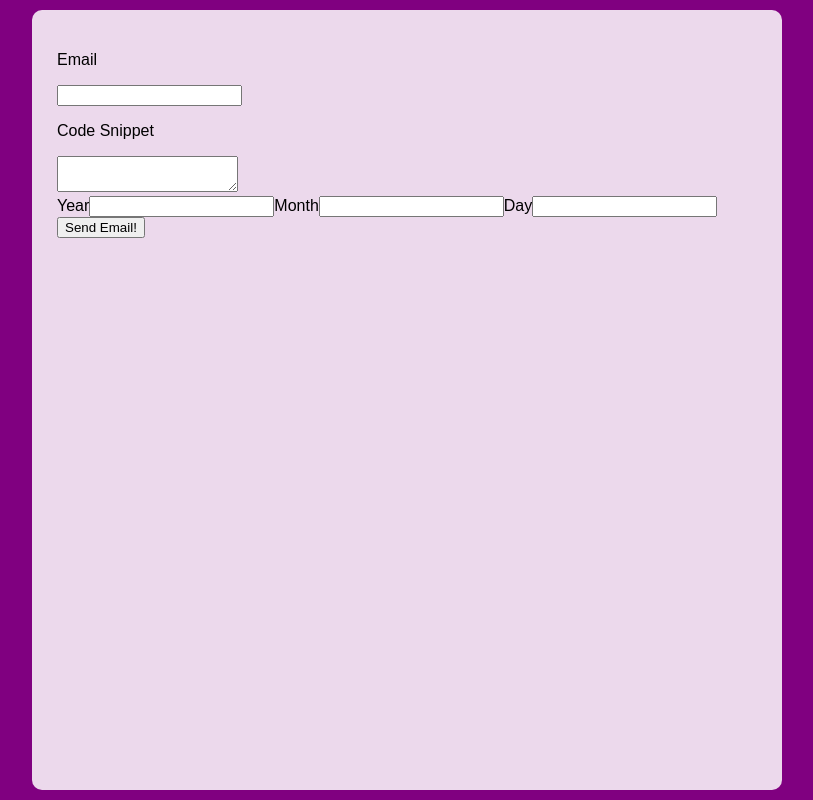
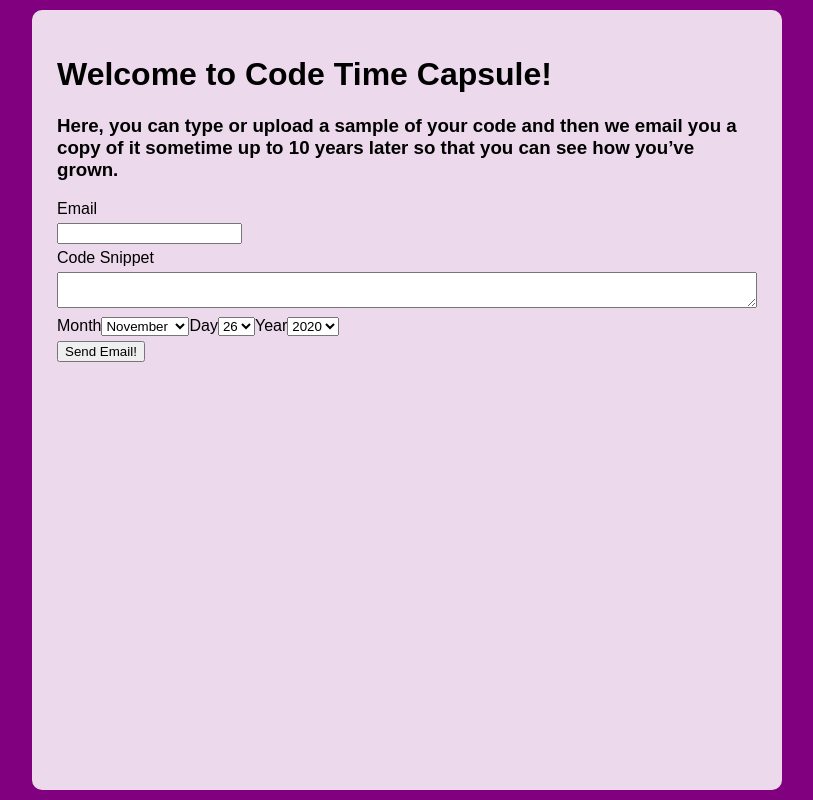
Before and after one commit to LiemKN/project_2_client, a React (Create React App) app: page / in a window 1280 px wide. Shown: the whole page, without its empty margins (233-1046 px from the left). Built offline with nearby package versions, Linux system fonts and the light colour scheme.

Commit message:
added Thanks.js for modularity

```diff
--- a/src/App.css
+++ b/src/App.css
@@ -1,9 +1,8 @@
-.App {
+.emailform-root {
   background-color: purple;
   height: 100vh;
   display: flex;
   flex-direction: row;
-  flex-grow: 1;
   justify-content: center;
 }
 
@@ -18,6 +17,15 @@
   font-family: 'Source Sans Pro', sans-serif;
 }
 
-.lefter, .righter {
-  flex-basis: 200px;
+.email-input > p, .code-input > p {
+  margin: 5px 0;
 }
+
+textarea {
+  width: 100%;
+  box-sizing: border-box;
+}
+
+.send-date {
+  margin: 5px 0;
+}
--- a/src/App.js
+++ b/src/App.js
@@ -1,22 +1,17 @@
 import React from 'react';
 import './App.css';
+import { useSelector } from 'react-redux';
 import { Emailform } from './Emailform';
-import { useDispatch } from 'react-redux';
-import { sendEmail } from './actions';
 
 function App() {
-  const dispatch = useDispatch();
 
-  const send = () => {
-    dispatch(sendEmail());
-  }
+  const emailToDisplay = useSelector(state => state.emailToDisplay);
 
   return (
-    <div className="App">
+    <div className="emailform-root">
       <aside className="lefter"></aside>
       <div className="chester">
-        <Emailform />
-        <button onClick={send}>Send Email!</button>
+        <Emailform emailToDisplay={emailToDisplay} />
       </div>
       <aside className="righter"></aside>
     </div>
--- a/src/Emailform.js
+++ b/src/Emailform.js
@@ -1,26 +1,110 @@
-import React from 'react';
+import React, { useState } from 'react';
+import { useDispatch } from 'react-redux';
+import { sendEmail } from './actions';
+import { Thanks } from './Thanks';
+
+const date = new Date();
+const year = date.getFullYear();
+const month = date.getMonth() + 1;
+const day = date.getDate();
 
 export function Emailform(props) {
-  const emailform = props.emailform;
+  const emailToDisplay = props.emailToDisplay;
+  const dispatch = useDispatch();
+  const [send_year, setYear] = useState();
+  const [send_month, setMonth] = useState();
+  const [send_day, setDay] = useState();
+  const [email_address, setEmail] = useState();
+  const [code_content, setCode] = useState();
 
+  const onSend = () => {
+    dispatch(sendEmail(send_year, send_month, send_day, email_address, code_content));
+  }
+
+  if (emailToDisplay.isFinished) {
+    return (
+      <Thanks email={emailToDisplay} />
+    );
+  } else {
     return (
       <div className="emailform">
-      <div>
+        <h1>Welcome to Code Time Capsule!</h1>
+        <h3>Here, you can type or upload a sample of your code and then we email you a copy of it sometime up to 10 years later so that you can see how you’ve grown. </h3>
+        <div className="email-input">
           <p>Email</p>
-        <input type="text" />
+          <input type="text" onChange={e => { String(setEmail(e.target.value)) }} />
         </div>
-      <div>
+        <div className="code-input">
           <p>Code Snippet</p>
-        <textarea />
+          <textarea onChange={e => { String(setCode(e.target.value)) }} />
         </div>
         <div className="send-date">
+          <span>Month</span>
+          <select className="month-selection" value={month} onChange={e => { parseInt(setMonth(e.target.value)) }} >
+            <option value={1}>January</option>
+            <option value={2}>February</option>
+            <option value={3}>March</option>
+            <option value={4}>April</option>
+            <option value={5}>May</option>
+            <option value={6}>June</option>
+            <option value={7}>July</option>
+            <option value={8}>August</option>
+            <option value={9}>September</option>
+            <option value={10}>October</option>
+            <option value={11}>November</option>
+            <option value={12}>December</option>
+          </select>
+          <span>Day</span>
+          <select className="day-selection" value={day} onChange={e => { parseInt(setDay(e.target.value)) }} >
+            <option value={1}>1</option>
+            <option value={2}>2</option>
+            <option value={3}>3</option>
+            <option value={4}>4</option>
+            <option value={5}>5</option>
+            <option value={6}>6</option>
+            <option value={7}>7</option>
+            <option value={8}>8</option>
+            <option value={9}>9</option>
+            <option value={10}>10</option>
+            <option value={11}>11</option>
+            <option value={12}>12</option>
+            <option value={13}>13</option>
+            <option value={14}>14</option>
+            <option value={15}>15</option>
+            <option value={16}>16</option>
+            <option value={17}>17</option>
+            <option value={18}>18</option>
+            <option value={19}>19</option>
+            <option value={20}>20</option>
+            <option value={21}>21</option>
+            <option value={22}>22</option>
+            <option value={23}>23</option>
+            <option value={24}>24</option>
+            <option value={25}>25</option>
+            <option value={26}>26</option>
+            <option value={27}>27</option>
+            <option value={28}>28</option>
+            <option value={29}>29</option>
+            <option value={30}>30</option>
+            <option value={31}>31</option>
+          </select>
           <span>Year</span>
-        <input type="text"/>
-        <span>Month</span>
-        <input type="text"/>
-        <span>Day</span>
-        <input type="text"/>
+          <select className="year-selection" value={year} onChange={e => { parseInt(setYear(e.target.value)) }} >
+            <option value={2020}>2020</option>
+            <option value={2021}>2021</option>
+            <option value={2022}>2022</option>
+            <option value={2023}>2023</option>
+            <option value={2024}>2024</option>
+            <option value={2025}>2025</option>
+            <option value={2026}>2026</option>
+            <option value={2027}>2027</option>
+            <option value={2028}>2028</option>
+            <option value={2029}>2029</option>
+            <option value={2030}>2030</option>
+          </select>
         </div>
+        <button onClick={onSend}>Send Email!</button>
       </div>
     );
   }
+}
--- /dev/null
+++ b/src/Thanks.js
@@ -0,0 +1,22 @@
+import React from 'react';
+import { useDispatch } from 'react-redux';
+import { leaveView } from './actions';
+
+const months = ["January", "February", "March", "April", "May", "June", "July", "August", "September", "October", "November", "December"];
+
+export function Thanks(props) {
+  const email = props.email;
+  const dispatch = useDispatch();
+
+  const onBack = () => {
+    dispatch(leaveView(email))
+  }
+
+  return (
+    <div className="email-to-display">
+      <h1>Thanks for using Code Time Capsule!</h1>
+      <p>Your message will be sent to {email.email_address} on {months[email.send_month - 1]} {email.send_day}, {email.send_year}.</p>
+      <button onClick={onBack}>Back</button>
+    </div>
+  );
+}
--- a/src/actions.js
+++ b/src/actions.js
@@ -1,6 +1,21 @@
 export const Action = Object.freeze({
-  SendEmail: 'SendEmail',
+  LoadEmail: 'LoadEmail',
+  LeaveView: 'LeaveView',
 });
+
+export function loadEmail(email) {
+  return {
+    type: Action.LoadEmail,
+    payload: email,
+  };
+}
+
+export function leaveView(email) {
+  return {
+    type: Action.LeaveView,
+    payload: email,
+  };
+}
 
 function checkForErrors(response) {
   if (!response.ok) {
@@ -11,8 +26,23 @@ function checkForErrors(response) {
 
 const host = 'https://project2.maiyasco.me:8443';
 
+export function retrieveEmail(id) {
+  return dispatch => {
+    fetch(`${host}/emailform/${id}`)
+      .then(checkForErrors)
+      .then(response => response.json())
+      .then(data => {
+        if (data.ok) {
+          dispatch(loadEmail(data.email[0]));
+          console.log(data.email[0]);
+        }
+      })
+      .catch(e => console.error(e));
+  };
+}
+
 export function sendEmail(send_year, send_month, send_day, email_address, code_content) {
-  const emailform = {send_year, send_month, send_day, email_address, code_content};
+  const emailform = { send_year, send_month, send_day, email_address, code_content };
   const options = {
     method: 'POST',
     headers: {
@@ -21,9 +51,16 @@ export function sendEmail(send_year, send_month, send_day, email_address, code_c
     body: JSON.stringify(emailform)
   }
 
-  return () => {
+  return dispatch => {
     fetch(`${host}/send`, options)
-    .then(checkForErrors)
-    .catch(e => console.error(e));
+      .then(checkForErrors)
+      .then(response => response.json())
+      .then(data => {
+        if (data.ok) {
+          dispatch(loadEmail(emailform));
+          console.log(emailform);
+        }
+      })
+      .catch(e => console.error(e));
   };
 }
--- a/src/reducer.js
+++ b/src/reducer.js
@@ -2,17 +2,20 @@ import { Action } from "./actions";
 
 const initialState = {
   isWaiting: false,
-  emailforms: [
-    // { id: 0, send_year: 2020, send_month: 11, send_day: 25, email_address: "amira.leffler5@ethereal.email", code_content: "<h1>EZ</h1>" },
-    // { id: 1, send_year: 2020, send_month: 11, send_day: 22, email_address: "amira.leffler5@ethereal.email", code_content: "<h1>EZ CLAP</h1>" },
-  ],
+  emailToDisplay: {},
 };
 
 function reducer(state = initialState, action) {
   switch (action.type) {
-    case Action.SendEmail:
+    case Action.LoadEmail:
       return {
         ...state,
+        emailToDisplay: {...action.payload, isFinished: true},
+      };
+    case Action.LeaveView:
+      return {
+        ...state,
+        emailToDisplay: {...action.payload, isFinished: undefined},
       };
     default:
       return state;
```
Also changed, not shown: 1 other file (tests, documents, lock files or other folders). Lines whose indentation alone changed are shown as unchanged.
